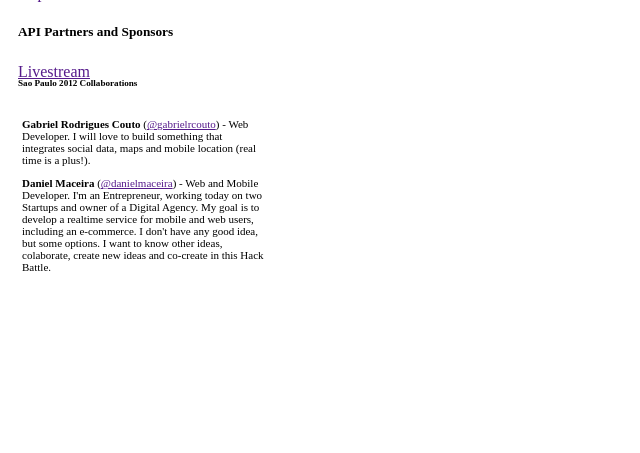
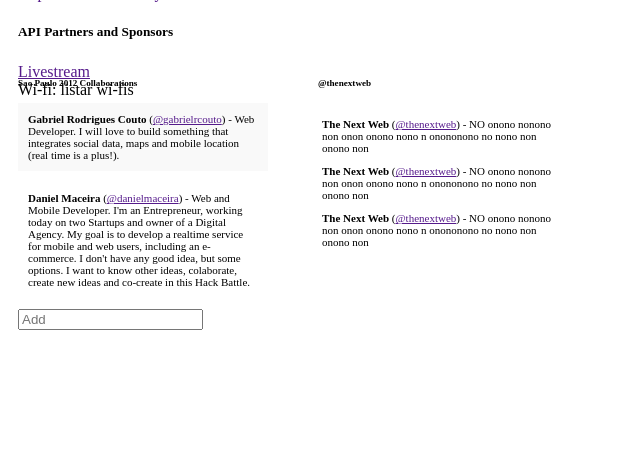
Before and after one commit to wesleyvicthor/ehub, a PHP site: page /index.html in a window 1280 px wide. Shown: the part 347-800 px from the top of the page, without its empty margins (0-640 px from the left). Run offline with PHP 8.4, Linux system fonts and the light colour scheme; some libraries are stand-ins or nearby versions.

Commit message:
added twitt view list.

```diff
--- a/public/css/main.css
+++ b/public/css/main.css
@@ -26,7 +26,15 @@
 
 }
 
+.img-wrapper {
+	float: left;
+	padding: 3px;
+	border: 1px solid #CCC;
+	margin-right: 4px
+}
+
 .chat {
+	padding: 5px;
 	position: absolute;
 	width: 300px;
 	height: 200px;
@@ -34,12 +42,31 @@
 	right: 10px;
 }
 
+.list-twitt {
+	padding: 3px;
+	border: 1px solid #ddd;
+}
+
 .twitt {
+	padding: 5px;
 	position: absolute;
 	width: 300px;
 	height: 200px;
 	top:10px;
 	right: 10px;
+	font-size: 10px;
+}
+
+.odd {
+	background-color: #F9F9F9;
+}
+
+.even {
+	background-color: #FFF;
+}
+
+.twitt {
+	overflow: hidden;
 }
 
 .collaborations {
@@ -48,6 +75,17 @@
 	position: absolute;
 }
 
-.collaborations section {
+.collaborations section p {
+	padding: 10px;
+}
+
+.tnw-twittes section {
 	padding: 4px;
 }
+
+.tnw-twittes {
+	width: 250px;
+	font-size: 11px;
+	position: absolute;
+	left: 300px;
+}
--- a/public/index.html
+++ b/public/index.html
@@ -40,6 +40,8 @@
 
 Did you already find a place to stay during the Hack Battle? The venue will stay open overnight, but there are no beds, so this is really meant for ongoing hacking only. Also, the venue has a strict 'exit only' policy during the night." id="the-venue">The venue: Espaco Armazem</h5>
                 <a href="" rel="popover" data-original-title="Map" data-content="Put here the gmap address" id="the-map" >map</a>
+                 -
+                <a href="" rel="popover" data-original-title="Map" data-content="list here recomended places and discount vouchers" id="recommended" >Recomended by TNW</a>
 
                 <h5 rel="popover" data-original-title="API Partners and Sponsors" data-content="This time we're proud to have 6 cool API partners and Sponsors at the Hack Battle. Click on the links below to see what they're offering (you can win prizes!):
 Example partner page:
@@ -50,6 +52,8 @@ Example partner page:
 <br />Amazon
 <br />.Me" id="apis-list">API Partners and Sponsors</h5>
                 <a href="">Livestream</a>
+                <br />Wi-fi:
+                listar wi-fis
                 </section>
             </div>
         </div>
@@ -57,14 +61,24 @@ Example partner page:
         <div class="collaborations thumbnail">
             <h5>Sao Paulo 2012 Collaborations</h5>
             <section>
-                <p><strong>Gabriel Rodrigues Couto</strong> (<a href="">@gabrielrcouto</a>) - Web Developer. I will love to build something that integrates social data, maps and mobile location (real time is a plus!).</p>
-                <p><strong>Daniel Maceira</strong> (<a href="">@danielmaceira</a>) - Web and Mobile Developer. I'm an Entrepreneur, working today on two Startups and owner of a Digital Agency. My goal is to develop a realtime service for mobile and web users, including an e-commerce. I don't have any good idea, but some options. I want to know other ideas, colaborate, create new ideas and co-create in this Hack Battle.</p>
+                <p style="background-color: #F9F9F9"><strong>Gabriel Rodrigues Couto</strong> (<a href="">@gabrielrcouto</a>) - Web Developer. I will love to build something that integrates social data, maps and mobile location (real time is a plus!).</p>
+                <p style="background-color: #FFF"><strong>Daniel Maceira</strong> (<a href="">@danielmaceira</a>) - Web and Mobile Developer. I'm an Entrepreneur, working today on two Startups and owner of a Digital Agency. My goal is to develop a realtime service for mobile and web users, including an e-commerce. I don't have any good idea, but some options. I want to know other ideas, colaborate, create new ideas and co-create in this Hack Battle.</p>
+                <input type="text" placeholder="Add">
+            </section>
+        </div>
+
+        <div class="tnw-twittes thumbnail">
+            <h5>@thenextweb</h5>
+            <section class="table-stripped">
+                <p><strong>The Next Web</strong> (<a href="">@thenextweb</a>) - NO onono nonono non onon onono nono n onononono no nono non onono non</p>
+                <p><strong>The Next Web</strong> (<a href="">@thenextweb</a>) - NO onono nonono non onon onono nono n onononono no nono non onono non</p>
+                <p><strong>The Next Web</strong> (<a href="">@thenextweb</a>) - NO onono nonono non onon onono nono n onononono no nono non onono non</p>
             </section>
         </div>
 
         <div class="twitt well">
             <div class='navbar'><div class="navbar-inner"><a class="brand">On the #tnwlatam</a></div></div>
-            <ul></ul>
+            <ul class="nav nav-tabs nav-stacked"></ul>
         </div>
         <div class="chat well">
             <div class='navbar'><div class="navbar-inner"><a class="brand">Who is here?</a></div></div>
--- a/public/index.php
+++ b/public/index.php
@@ -6,7 +6,7 @@ $router = new \Respect\Rest\Router();
 
 $router->get('/tweets', function() {
 	$twitter = new \Ehub\Consumer\Twitter();
-	return $twitter->search('TNWlatam');
+	return $twitter->search('tnwlatam');
 })->accept(array(
 	'.json' => 'json_encode'
 ));
--- a/src/Ehub/Consumer/Twitter.php
+++ b/src/Ehub/Consumer/Twitter.php
@@ -11,7 +11,6 @@ class Twitter
 		$url = self::URL . '?q=' . urlencode('#' . $hashTag);
 		$url = isset($_SESSION['since_id']) ? $url . '&since_id=' . $_SESSION['since_id'] : $url;
 		$tweets = json_decode(file_get_contents($url));
-		var_dump($http_response_header);
 		if (count($tweets->results) == 0) {
 			return array();
 		}
@@ -27,7 +26,7 @@ class Twitter
 
 			$tweetsInfo[] = $t;
 		}
-		var_dump($tweetsInfo);die;
+
 		return $tweetsInfo;
 	}
 }
```
